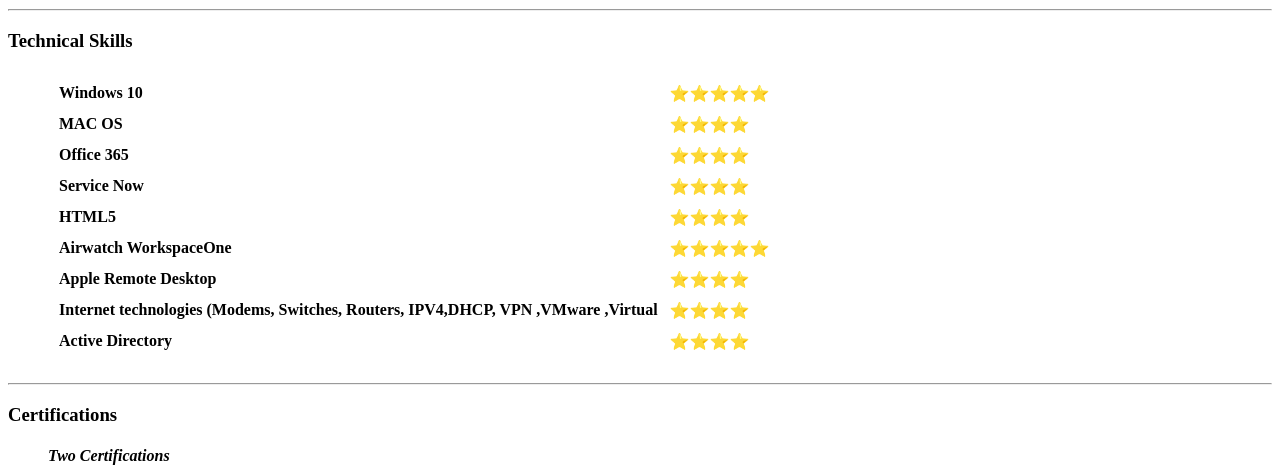
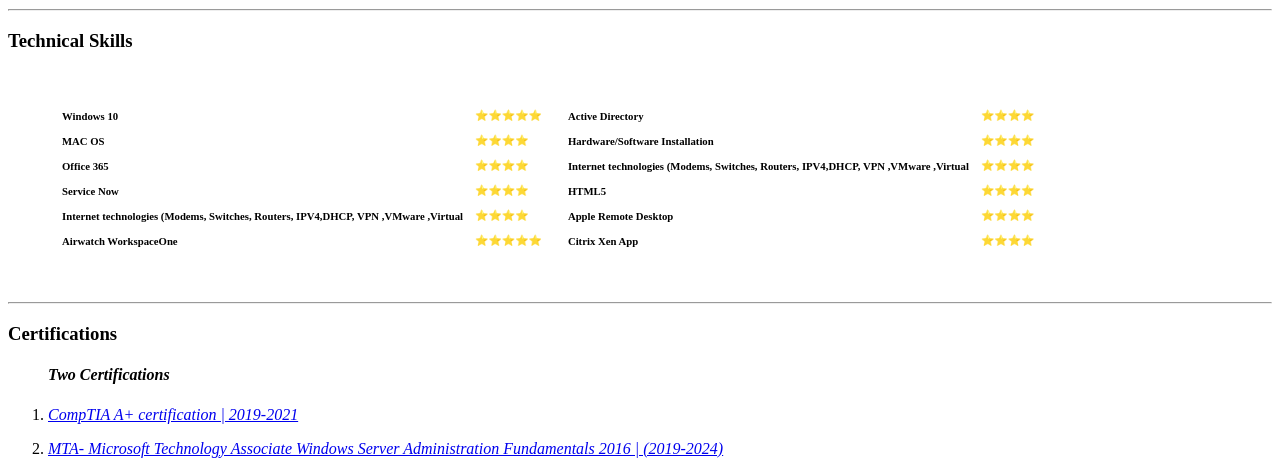
Before and after one commit to Riz1522/Resume, a plain HTML site: page index.html in a window 1280 px wide. Shown: the part 345-812 px from the top of the page. Drawn offline with Linux system fonts and the light colour scheme.

Commit message:
Update index.html

```diff
--- a/index.html
+++ b/index.html
@@ -33,12 +33,13 @@
 
 
 
-
-
-    <h4>
-      <!-- h1 h2 h2 h4 h5 h6 is the smallest header font-->
+  <table>
+      <tr>
+        <td>
+          <h6>
             <p><strong><em>
                   <table cellspacing="10">
+                    <!-- this is the initial table we have put it in on TD cell( the whole table)-->
                     <tr>
                       <td>Windows 10</td>
                       <td>⭐⭐⭐⭐⭐</td>
@@ -47,6 +48,7 @@
                       <td>MAC OS</td>
                       <td>⭐⭐⭐⭐</td>
                     </tr>
+
                     <tr>
                       <td>Office 365</td>
                       <td>⭐⭐⭐⭐</td>
@@ -56,32 +58,68 @@
                       <td>⭐⭐⭐⭐</td>
                     </tr>
                     <tr>
-                <td>HTML5 </td>
+                      <td>Internet technologies (Modems, Switches, Routers, IPV4,DHCP, VPN ,VMware ,Virtual </td>
                       <td>⭐⭐⭐⭐</td>
                     </tr>
                     <tr>
                       <td>Airwatch WorkspaceOne</td>
                       <td>⭐⭐⭐⭐⭐</td>
                     </tr>
+
+
+
+                  </table>
+        </td>
+
+
+        <td>
+          <!-- this is the 2nd td cell copied the whole table to merge the table side by side -->
+          <h6>
+            <p><strong><em>
+                  <table cellspacing="10">
                     <tr>
-                <td>Apple Remote Desktop</td>
+                      <td> Active Directory</td>
+                      <td>⭐⭐⭐⭐</td>
+                    </tr>
+                    <tr>
+                      <td>Hardware/Software Installation</td>
                       <td>⭐⭐⭐⭐</td>
                     </tr>
                     <tr>
                       <td>Internet technologies (Modems, Switches, Routers, IPV4,DHCP, VPN ,VMware ,Virtual </td>
                       <td>⭐⭐⭐⭐</td>
                     </tr>
+                    <td>HTML5 </td>
+                    <td>⭐⭐⭐⭐</td>
+      </tr>
       <tr>
-                <td> Active Directory</td>
+        <td>Apple Remote Desktop</td>
+        <td>⭐⭐⭐⭐</td>
+      </tr>
+      <tr>
+        <td> Citrix Xen App</td>
         <td>⭐⭐⭐⭐</td>
       </tr>
     </table>
+
+    </td>
+    </tr>
+
+    </table>
+
+    </em>
+
+    </strong>
+
     </p>
-      </strong></em>
-    </h4>
+
+    </h6>
 
   </ul>
     <hr>
+
+
+
   <h3>Certifications</h3>
   <ol>
     <h4>
```
Lines whose indentation alone changed are shown as unchanged.
